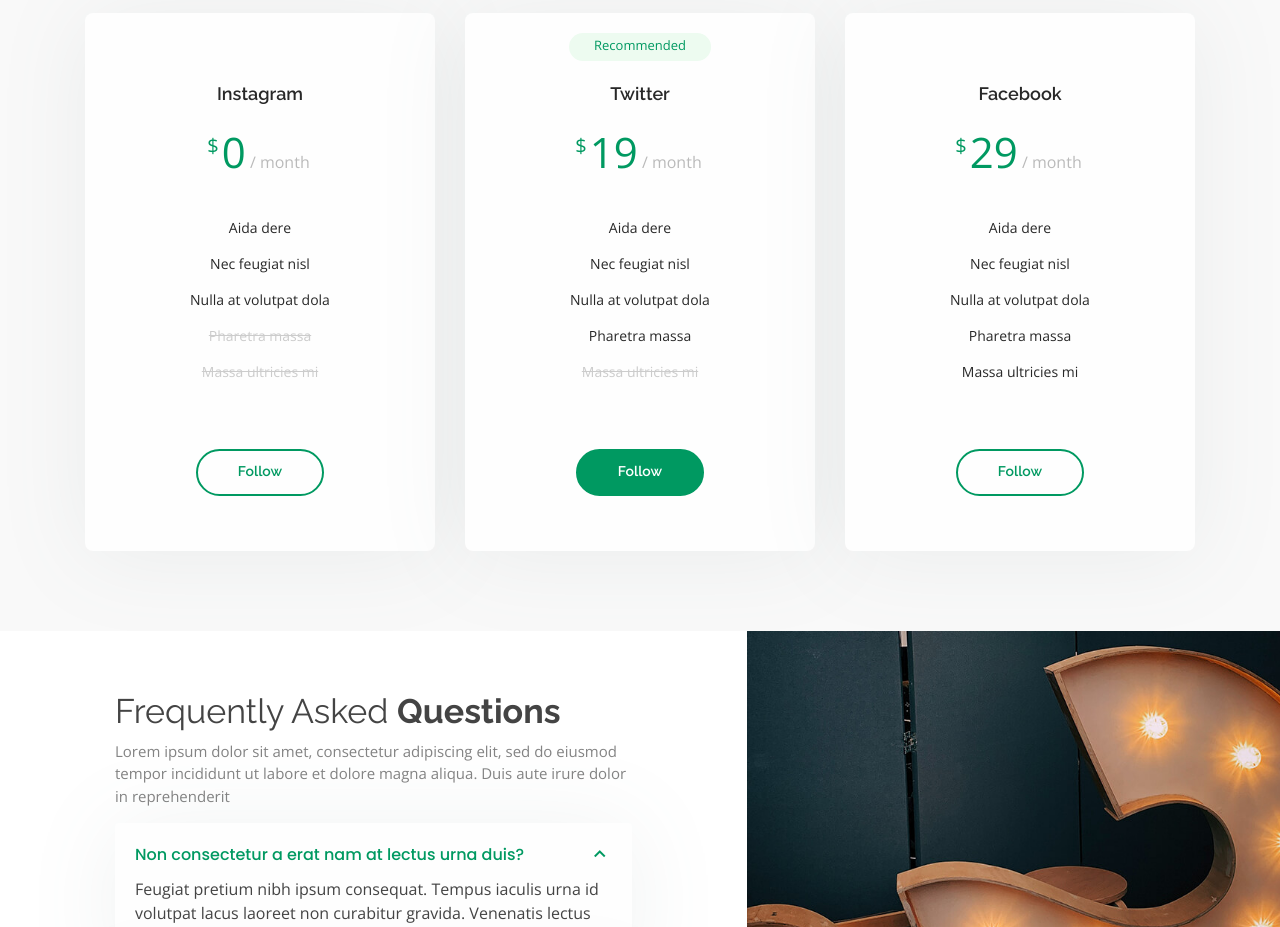
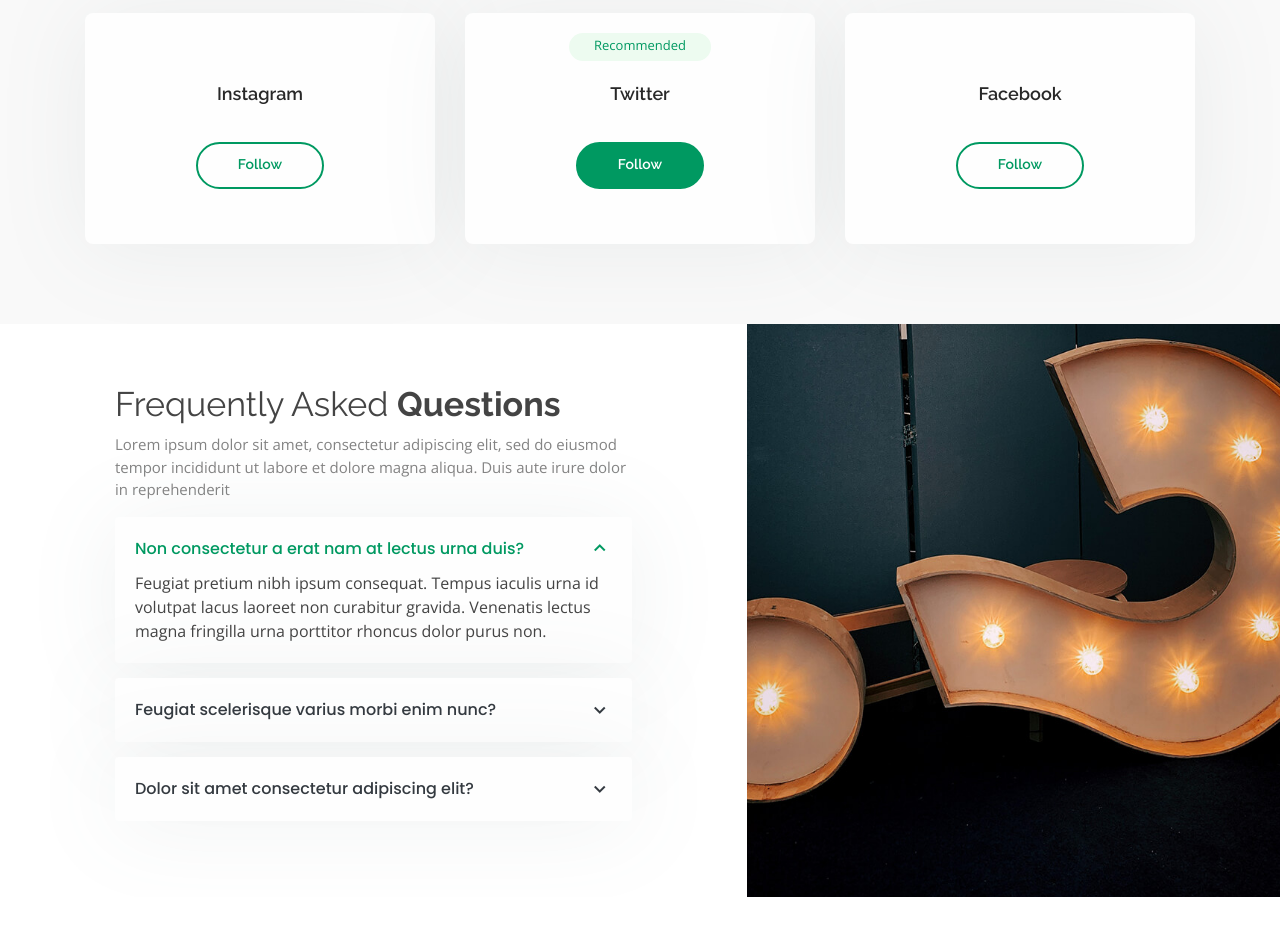
Before and after one commit to krishnagithubaccount/wyco, a plain HTML site: page index.html in a window 1280 px wide. Shown: the part 4980-5907 px from the top of the page. Drawn offline with nearby package versions, Linux system fonts and the light colour scheme.

Commit message:
Update index.html

```diff
--- a/index.html
+++ b/index.html
@@ -408,14 +408,14 @@
           <div class="col-lg-4 col-md-6">
             <div class="box">
               <h3>Instagram</h3>
-              <h4><sup>$</sup>0<span> / month</span></h4>
+            <!--  <h4><sup>$</sup>0<span> / month</span></h4>
               <ul>
                 <li>Aida dere</li>
                 <li>Nec feugiat nisl</li>
                 <li>Nulla at volutpat dola</li>
                 <li class="na">Pharetra massa</li>
                 <li class="na">Massa ultricies mi</li>
-              </ul>
+              </ul> -->
               <div class="btn-wrap">
                 <a href="https://www.instagram.com/thewyco/" class="btn-buy">Follow</a>
               </div>
@@ -426,14 +426,14 @@
             <div class="box recommended">
               <span class="recommended-badge">Recommended</span>
               <h3>Twitter</h3>
-              <h4><sup>$</sup>19<span> / month</span></h4>
+             <!--  <h4><sup>$</sup>19<span> / month</span></h4>
               <ul>
                 <li>Aida dere</li>
                 <li>Nec feugiat nisl</li>
                 <li>Nulla at volutpat dola</li>
                 <li>Pharetra massa</li>
                 <li class="na">Massa ultricies mi</li>
-              </ul>
+              </ul> -->
               <div class="btn-wrap">
                 <a href="https://twitter.com/thewyco" class="btn-buy">Follow</a>
               </div>
@@ -443,14 +443,14 @@
           <div class="col-lg-4 col-md-6 mt-4 mt-lg-0">
             <div class="box">
               <h3>Facebook</h3>
-              <h4><sup>$</sup>29<span> / month</span></h4>
+             <!--   <h4><sup>$</sup>29<span> / month</span></h4>
               <ul>
                 <li>Aida dere</li>
                 <li>Nec feugiat nisl</li>
                 <li>Nulla at volutpat dola</li>
                 <li>Pharetra massa</li>
                 <li>Massa ultricies mi</li>
-              </ul>
+              </ul> -->
               <div class="btn-wrap">
                 <a href="https://www.facebook.com/thewyco" class="btn-buy">Follow</a>
               </div>
```
